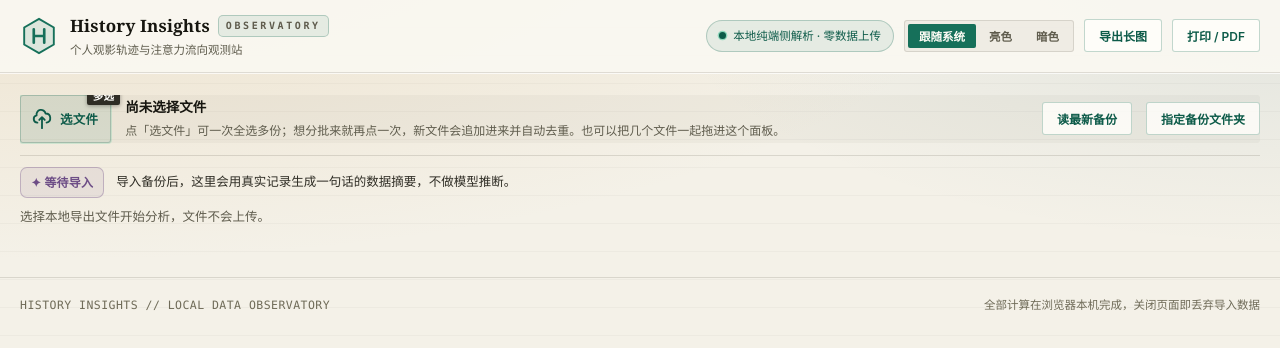
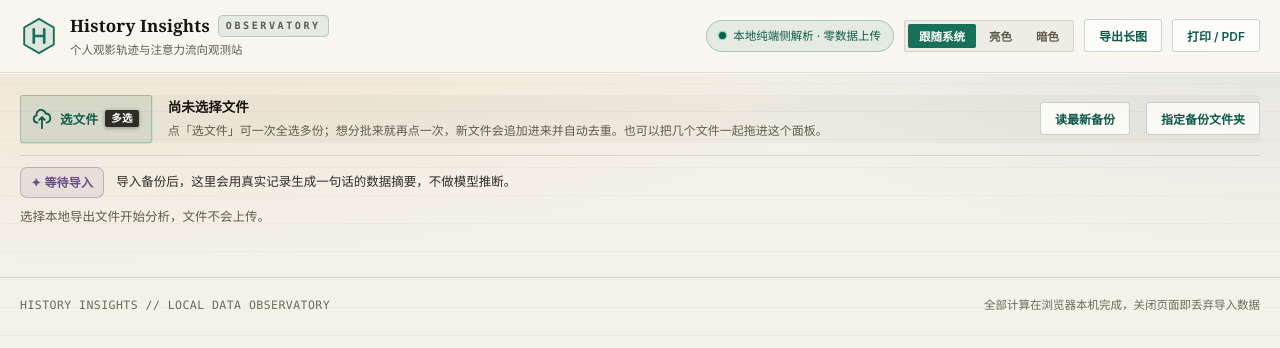
Before and after one commit to yanguanbai/script, a plain HTML site: page tools/history-insights/index.html in a window 1280 px wide. Shown: the top 348 px of the page. Drawn offline with Linux system fonts and the light colour scheme.

Commit message:
fix(history-insights): stop the import bar collapsing to one character per line
The file name / description block sat in a flex row with min-width:0, so when the window was wide or the display scale high it shrank to a single character column. .console-file now wraps its own children and .file-copy keeps a real 190px floor, and the "多选" tag is a static chip inside the select button instead of an absolutely positioned badge that overlapped the text.

install.ps1: the folder picker now explains that a HistoryInsights subfolder is created inside the chosen folder (even if it does not exist yet), and a confirmation dialog shows the final install path before anything is written.

```diff
--- a/tools/history-insights/observatory.css
+++ b/tools/history-insights/observatory.css
@@ -296,7 +296,12 @@ body {
 
 .console-main { display: flex; align-items: center; justify-content: space-between; gap: 16px; flex-wrap: wrap; }
 
-.console-file { display: flex; align-items: center; gap: 14px; min-width: 240px; flex: 1 1 320px; }
+.console-file {
+  display: flex; align-items: center; gap: 14px 16px; flex: 1 1 420px; min-width: 0; flex-wrap: wrap;
+}
+
+/* 文件名/说明这一块必须有个实实在在的宽度下限，否则在窄窗口或高缩放下会被压成一个字一行（竖排）。 */
+.file-copy { flex: 1 1 240px; min-width: 190px; }
 
 .upload-tile {
   position: relative; flex: 0 0 auto;
@@ -308,7 +313,7 @@ body {
 }
 .tile-label { font-size: 12.5px; font-weight: 600; letter-spacing: .02em; white-space: nowrap; }
 .tile-tag {
-  position: absolute; top: -8px; right: -10px;
+  position: static;
   font-size: 10.5px; line-height: 1.1; padding: 3px 6px; border-radius: 999px;
   background: var(--accent-bright); color: var(--bg); font-weight: 700; letter-spacing: .02em;
   white-space: nowrap; box-shadow: 0 1px 4px rgba(0,0,0,.35);
@@ -323,13 +328,13 @@ html[data-palette="paper"] .tile-tag { background: var(--ink-strong, #2f2d25); c
 .upload-tile svg { width: 22px; height: 22px; }
 .upload-tile input { position: absolute; inset: 0; opacity: 0; cursor: pointer; }
 
-.file-copy { min-width: 0; flex: 1 1 auto; display: flex; flex-direction: column; gap: 3px; }
+.file-copy { display: flex; flex-direction: column; gap: 3px; }
 .file-line { display: flex; align-items: center; gap: 8px; flex-wrap: wrap; }
 .file-line strong {
   font-family: var(--font-mono); font-size: 13.5px; font-weight: 700; color: var(--text-strong);
   /* 文件名必须给个下限：overflow-wrap:anywhere 会让它在被挤压时把 min-content 算成一个字，
      结果长文件名变成竖着一列一个字母（超宽窗口 / 高缩放下必现）。 */
-  flex: 1 1 auto; min-width: 12em;
+  flex: 0 1 auto; min-width: 0;
   overflow-wrap: anywhere;
 }
 .file-copy small { font-size: 12px; line-height: 1.55; color: var(--muted); overflow-wrap: anywhere; }
```
Also changed, not shown: 1 other file.
